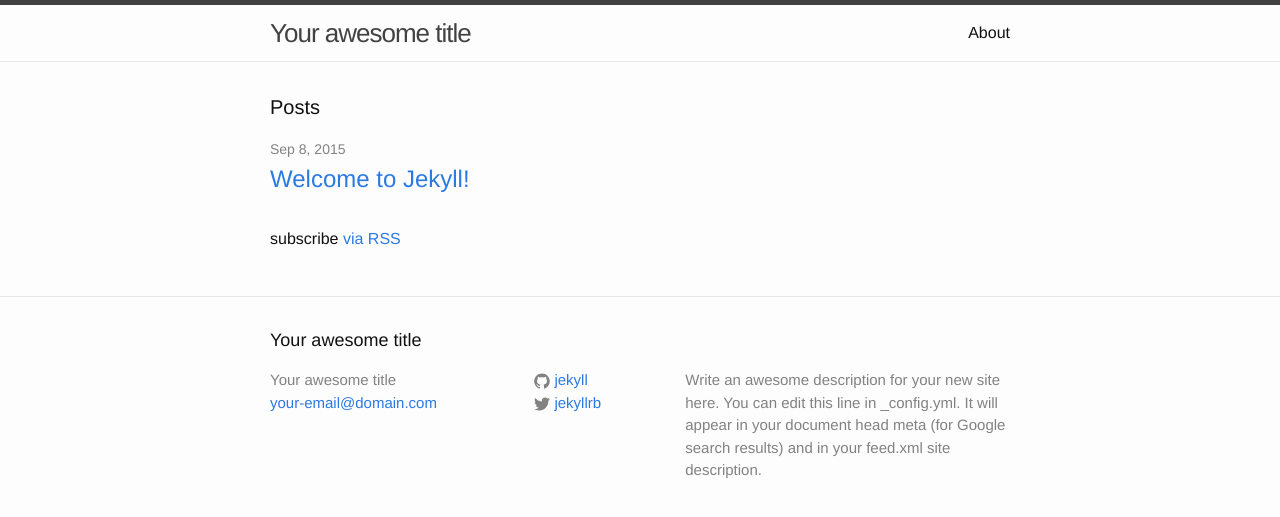
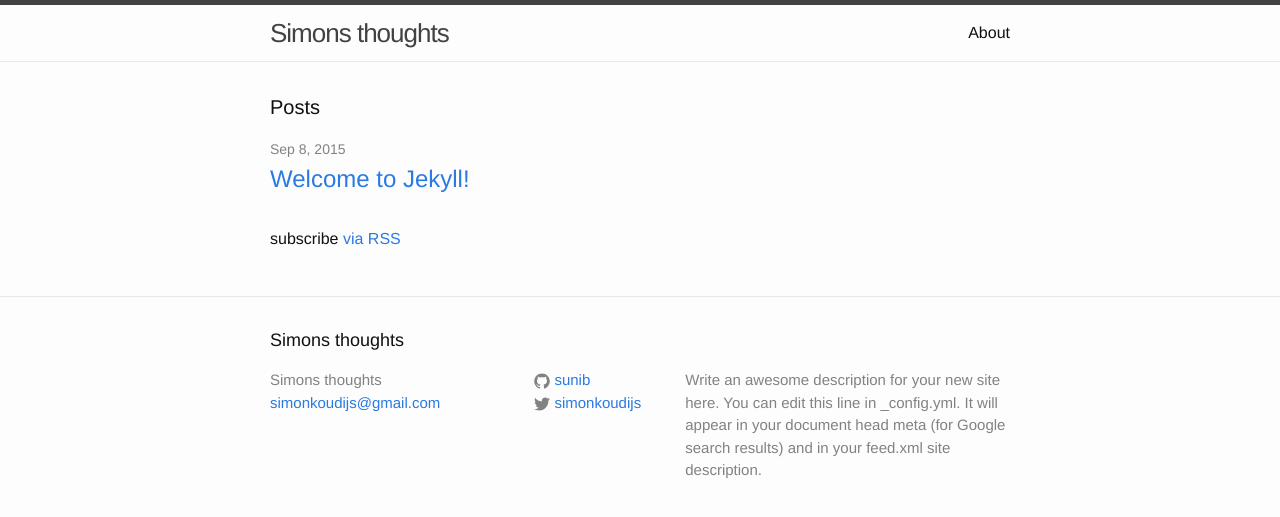
Before and after one commit to sunib/old_sunib.github.io, a Jekyll site: the page built from index.html, in a window 1280 px wide. Shown: the top 517 px of the page. Built offline with Jekyll 4.4.1, drawn with Linux system fonts in a browser that asks for light colours.

Commit message:
Adding some extras to _config, removing rouge as highlighter (perhaps it's working then?)

```diff
--- a/_config.yml
+++ b/_config.yml
@@ -1,15 +1,15 @@
 # Site settings
-title: Your awesome title
-email: your-email@domain.com
+title: Simons thoughts
+email: simonkoudijs@gmail.com
 description: > # this means to ignore newlines until "baseurl:"
   Write an awesome description for your new site here. You can edit this
   line in _config.yml. It will appear in your document head meta (for
   Google search results) and in your feed.xml site description.
 baseurl: "" # the subpath of your site, e.g. /blog/
-url: "http://yourdomain.com" # the base hostname & protocol for your site
-twitter_username: jekyllrb
-github_username:  jekyll
-highlighter: rouge
+url: "http://blog.2simon.nl" # the base hostname & protocol for your site
+twitter_username: simonkoudijs
+github_username: sunib
+#highlighter: rouge
 
 # Build settings
 markdown: kramdown
```
